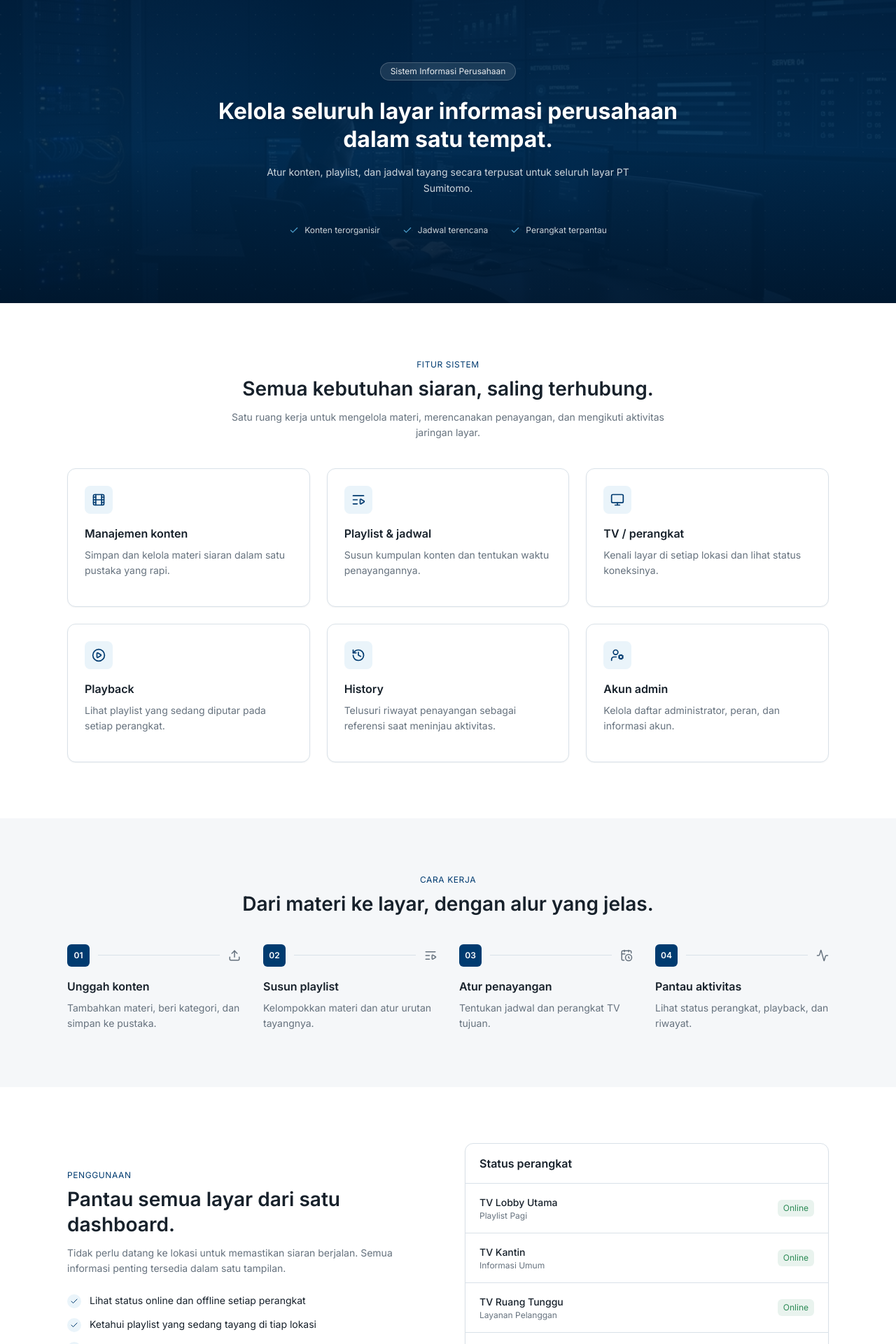
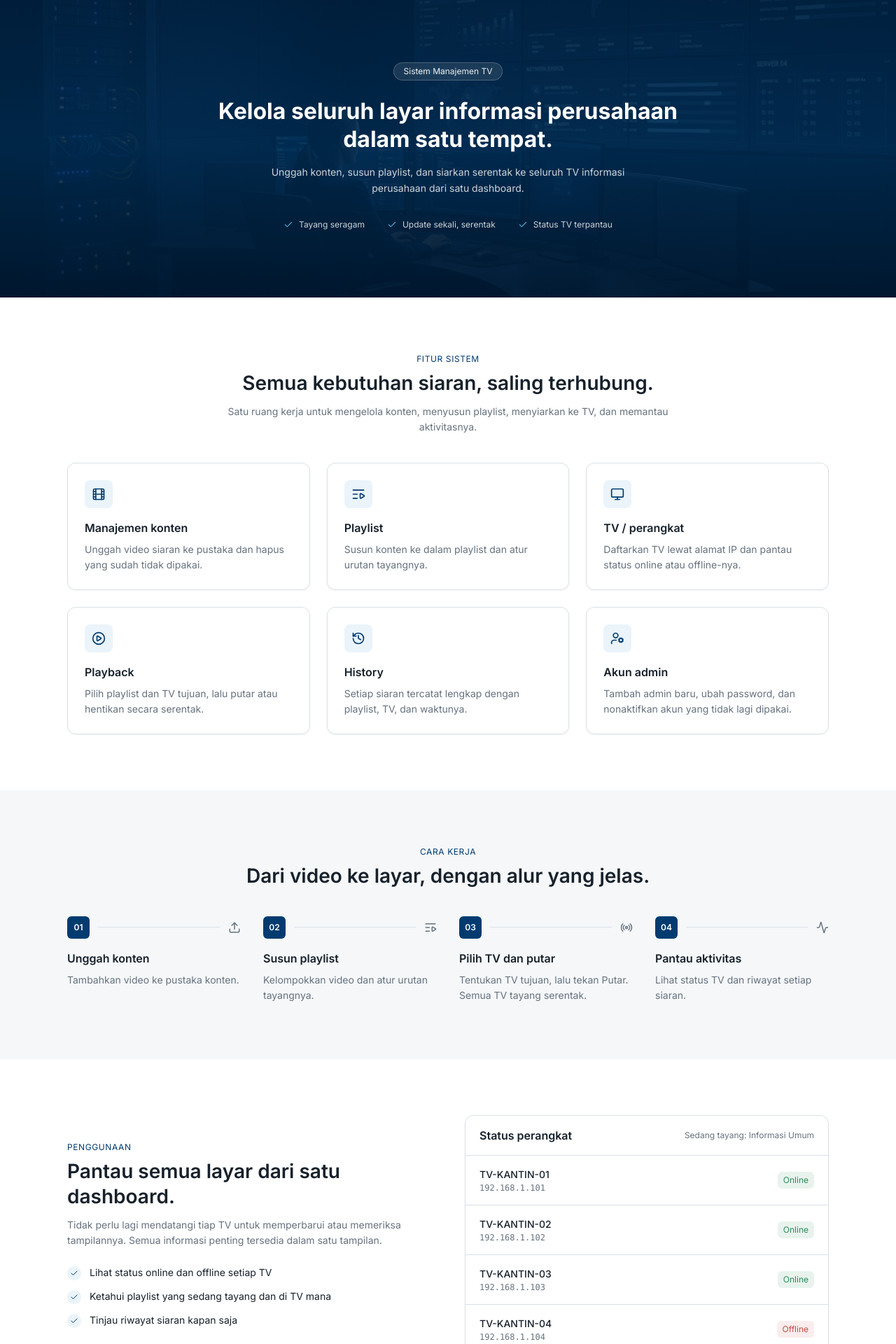
Before and after one commit to diardina19/infosphere, a React app in the folder frontend/: page / in a window 1280 px wide. Shown: the part 80-2000 px from the top of the page at 70% size. Built offline with nearby package versions, Linux system fonts and the light colour scheme; the HTML template or start-up script is replaced by a standard one.

Commit message:
fix: menyesuaikan landing page dengan fitur sistem

```diff
--- a/frontend/src/pages/LandingPage.jsx
+++ b/frontend/src/pages/LandingPage.jsx
@@ -9,7 +9,7 @@ import {
   History,
   UserCog,
   Upload,
-  CalendarClock,
+  Radio,
   Activity,
   ArrowRight,
   Check,
@@ -17,39 +17,75 @@ import {
 } from "lucide-react";
 
 const features = [
-  { icon: Film, title: "Manajemen konten", desc: "Simpan dan kelola materi siaran dalam satu pustaka yang rapi.", },
-  { icon: ListVideo, title: "Playlist & jadwal", desc: "Susun kumpulan konten dan tentukan waktu penayangannya.", },
-  { icon: Monitor, title: "TV / perangkat", desc: "Kenali layar di setiap lokasi dan lihat status koneksinya.", },
-  { icon: PlayCircle, title: "Playback", desc: "Lihat playlist yang sedang diputar pada setiap perangkat.", },
-  { icon: History, title: "History", desc: "Telusuri riwayat penayangan sebagai referensi saat meninjau aktivitas.", },
-  { icon: UserCog, title: "Akun admin", desc: "Kelola daftar administrator, peran, dan informasi akun.", },
+  {
+    icon: Film,
+    title: "Manajemen konten",
+    desc: "Unggah video siaran ke pustaka dan hapus yang sudah tidak dipakai.",
+  },
+  {
+    icon: ListVideo,
+    title: "Playlist",
+    desc: "Susun konten ke dalam playlist dan atur urutan tayangnya.",
+  },
+  {
+    icon: Monitor,
+    title: "TV / perangkat",
+    desc: "Daftarkan TV lewat alamat IP dan pantau status online atau offline-nya.",
+  },
+  {
+    icon: PlayCircle,
+    title: "Playback",
+    desc: "Pilih playlist dan TV tujuan, lalu putar atau hentikan secara serentak.",
+  },
+  {
+    icon: History,
+    title: "History",
+    desc: "Setiap siaran tercatat lengkap dengan playlist, TV, dan waktunya.",
+  },
+  {
+    icon: UserCog,
+    title: "Akun admin",
+    desc: "Tambah admin baru, ubah password, dan nonaktifkan akun yang tidak lagi dipakai.",
+  },
 ];
 
 const steps = [
-  { no: "01", icon: Upload, title: "Unggah konten", desc: "Tambahkan materi, beri kategori, dan simpan ke pustaka." },
-  { no: "02", icon: ListVideo, title: "Susun playlist", desc: "Kelompokkan materi dan atur urutan tayangnya." },
-  { no: "03", icon: CalendarClock, title: "Atur penayangan", desc: "Tentukan jadwal dan perangkat TV tujuan." },
-  { no: "04", icon: Activity, title: "Pantau aktivitas", desc: "Lihat status perangkat, playback, dan riwayat." },
+  { no: "01", icon: Upload, title: "Unggah konten", desc: "Tambahkan video ke pustaka konten." },
+  { no: "02", icon: ListVideo, title: "Susun playlist", desc: "Kelompokkan video dan atur urutan tayangnya." },
+  { no: "03", icon: Radio, title: "Pilih TV dan putar", desc: "Tentukan TV tujuan, lalu tekan Putar. Semua TV tayang serentak." },
+  { no: "04", icon: Activity, title: "Pantau aktivitas", desc: "Lihat status TV dan riwayat setiap siaran." },
 ];
 
 const screens = [
-  { name: "TV Lobby Utama", playlist: "Playlist Pagi", status: "online" },
-  { name: "TV Kantin", playlist: "Informasi Umum", status: "online" },
-  { name: "TV Ruang Tunggu", playlist: "Layanan Pelanggan", status: "online" },
-  { name: "TV Area Produksi", playlist: "-", status: "offline" },
+  { name: "TV-KANTIN-01", ip: "192.168.1.101", status: "online" },
+  { name: "TV-KANTIN-02", ip: "192.168.1.102", status: "online" },
+  { name: "TV-KANTIN-03", ip: "192.168.1.103", status: "online" },
+  { name: "TV-KANTIN-04", ip: "192.168.1.104", status: "offline" },
 ];
 
 const usage = [
-  "Lihat status online dan offline setiap perangkat",
-  "Ketahui playlist yang sedang tayang di tiap lokasi",
-  "Tinjau riwayat penayangan kapan saja",
+  "Lihat status online dan offline setiap TV",
+  "Ketahui playlist yang sedang tayang dan di TV mana",
+  "Tinjau riwayat siaran kapan saja",
 ];
 
 const faqs = [
-  { q: "Siapa yang bisa mengakses sistem ini?", a: "Hanya administrator terdaftar. Setiap administrator memiliki hak akses penuh untuk mengelola siaran." },
-  { q: "Apakah konten bisa dijadwalkan?", a: "Bisa. Playlist dapat diberi jadwal tayang dan dikirim ke perangkat TV tertentu." },
-  { q: "Bagaimana cara mengetahui TV sedang aktif?", a: "Setiap perangkat menampilkan status online atau offline di dashboard." },
-  { q: "Apakah satu playlist bisa dipakai di banyak TV?", a: "Bisa. Satu playlist dapat ditujukan ke beberapa perangkat sekaligus." },
+  {
+    q: "Siapa yang bisa mengakses sistem ini?",
+    a: "Hanya administrator terdaftar. Semua administrator memiliki hak akses yang sama untuk mengelola siaran.",
+  },
+  {
+    q: "Bagaimana cara memutar siaran ke TV?",
+    a: "Pilih playlist dan TV tujuan di menu Playback, lalu tekan Putar. Semua TV yang dipilih menayangkan playlist yang sama secara serentak. Tekan Hentikan untuk mengakhiri.",
+  },
+  {
+    q: "Apakah sistem membutuhkan internet?",
+    a: "Tidak. Sistem berjalan di jaringan lokal perusahaan, jadi TV tidak perlu terhubung ke internet.",
+  },
+  {
+    q: "Berapa banyak TV yang bisa dihubungkan?",
+    a: "Penerapan awal dimulai dari 8 TV dan dirancang bisa bertambah hingga sekitar 100 TV. Status online atau offline tiap TV terlihat di dashboard.",
+  },
 ];
 
 function Eyebrow({ children }) {
@@ -91,39 +127,32 @@ function LandingPage() {
       <Navbar />
 
       {/* Hero */}
-      <section id="beranda" className="relative bg-dark text-white scroll-mt-18 overflow-hidden select-none">
-        {/* Background visual dengan gambar server / control room seperti di halaman login */}
+      <section
+        id="beranda"
+        className="relative bg-dark text-white scroll-mt-18 overflow-hidden select-none"
+      >
         <div
-          className="absolute inset-0 bg-cover bg-center opacity-45 scale-105 pointer-events-none"
+          className="absolute inset-0 bg-cover bg-center opacity-45 pointer-events-none"
           style={{ backgroundImage: `url(${authBg})` }}
         />
-        {/* Overlay gradien biru agar tetap elegan, teks mudah terbaca, dan gambar terlihat pas */}
         <div className="absolute inset-0 bg-gradient-to-b from-[#001f3d]/80 via-[#002b50]/75 to-[#00172e]/85 pointer-events-none" />
 
-        {/* Efek grid dot halus */}
-        <div
-          className="absolute inset-0 opacity-10 pointer-events-none"
-          style={{
-            backgroundImage:
-              "radial-gradient(circle at 1px 1px, rgba(255,255,255,0.3) 1px, transparent 0)",
-            backgroundSize: "28px 28px",
-          }}
-        />
-
         <div className="relative z-10 max-w-3xl mx-auto px-8 py-24 text-center">
-          <span className="inline-block text-caption text-white/90 bg-white/10 backdrop-blur-sm border border-white/20 rounded-full px-3.5 py-1 shadow-2xs">
-            Sistem Informasi Perusahaan
+          <span className="inline-block text-caption text-white/90 bg-white/10 border border-white/20 rounded-full px-3.5 py-1">
+            Sistem Manajemen TV
           </span>
-          <h1 className="mt-6 text-metric font-bold text-white drop-shadow-sm">
+          <h1 className="mt-6 text-metric font-bold text-white">
             Kelola seluruh layar informasi perusahaan
             <br />
             dalam satu tempat.
           </h1>
           <p className="mt-4 max-w-xl mx-auto text-body text-white/80 leading-relaxed">
-            Atur konten, playlist, dan jadwal tayang secara terpusat untuk seluruh layar PT Sumitomo.
+            Unggah konten, susun playlist, dan siarkan serentak ke seluruh TV
+            informasi perusahaan dari satu dashboard.
           </p>
-          <div className="mt-10 flex flex-wrap justify-center gap-x-8 gap-y-2 text-caption text-white/80">
-            {["Konten terorganisir", "Jadwal terencana", "Perangkat terpantau"].map((item) => (
+
+          <div className="mt-8 flex flex-wrap justify-center gap-x-8 gap-y-2 text-caption text-white/80">
+            {["Tayang seragam", "Update sekali, serentak", "Status TV terpantau"].map((item) => (
               <span key={item} className="inline-flex items-center gap-2">
                 <Check size={14} className="text-accent" />
                 {item}
@@ -138,11 +167,11 @@ function LandingPage() {
         <SectionHeader
           eyebrow="Fitur sistem"
           title="Semua kebutuhan siaran, saling terhubung."
-          desc="Satu ruang kerja untuk mengelola materi, merencanakan penayangan, dan mengikuti aktivitas jaringan layar."
+          desc="Satu ruang kerja untuk mengelola konten, menyusun playlist, menyiarkan ke TV, dan memantau aktivitasnya."
         />
 
         <div className="mt-10 grid gap-6 md:grid-cols-2 lg:grid-cols-3">
-          {features.map(({ icon: Icon, title, desc, tags }) => (
+          {features.map(({ icon: Icon, title, desc }) => (
             <article
               key={title}
               className="bg-white border border-line rounded-xl p-6 shadow-card"
@@ -152,7 +181,6 @@ function LandingPage() {
               </span>
               <h3 className="mt-4 text-card font-semibold">{title}</h3>
               <p className="mt-2 text-body text-muted">{desc}</p>
-              <p className="mt-4 text-caption text-primary">{tags}</p>
             </article>
           ))}
         </div>
@@ -163,7 +191,7 @@ function LandingPage() {
         <div className="max-w-6xl mx-auto px-8 py-20">
           <SectionHeader
             eyebrow="Cara kerja"
-            title="Dari materi ke layar, dengan alur yang jelas."
+            title="Dari video ke layar, dengan alur yang jelas."
           />
 
           <div className="mt-10 grid gap-8 md:grid-cols-4">
@@ -195,8 +223,8 @@ function LandingPage() {
             Pantau semua layar dari satu dashboard.
           </h2>
           <p className="mt-3 text-body text-muted">
-            Tidak perlu datang ke lokasi untuk memastikan siaran berjalan.
-            Semua informasi penting tersedia dalam satu tampilan.
+            Tidak perlu lagi mendatangi tiap TV untuk memperbarui atau memeriksa
+            tampilannya. Semua informasi penting tersedia dalam satu tampilan.
           </p>
           <ul className="mt-6 space-y-3">
             {usage.map((item) => (
@@ -211,8 +239,11 @@ function LandingPage() {
         </div>
 
         <div className="bg-white border border-line rounded-xl shadow-card overflow-hidden">
-          <div className="px-5 py-4 border-b border-line text-card font-semibold">
-            Status perangkat
+          <div className="px-5 py-4 border-b border-line flex items-center justify-between gap-3">
+            <span className="text-card font-semibold">Status perangkat</span>
+            <span className="text-caption text-muted">
+              Sedang tayang: Informasi Umum
+            </span>
           </div>
           <ul>
             {screens.map((s) => (
@@ -222,7 +253,7 @@ function LandingPage() {
               >
                 <div>
                   <p className="text-body font-medium">{s.name}</p>
-                  <p className="text-caption text-muted">{s.playlist}</p>
+                  <p className="font-mono text-caption text-muted">{s.ip}</p>
                 </div>
                 <StatusBadge status={s.status} />
               </li>
@@ -261,7 +292,7 @@ function LandingPage() {
         <div className="bg-primary rounded-xl px-8 py-12 text-center text-white">
           <h2 className="text-title font-semibold">Siap mengelola layar Anda?</h2>
           <p className="mt-2 text-body text-white/70">
-            Masuk sebagai administrator untuk mulai mengatur konten dan penayangan.
+            Masuk sebagai administrator untuk mulai mengelola konten dan siaran.
           </p>
           <Link
             to="/login"
@@ -277,7 +308,7 @@ function LandingPage() {
       <footer className="bg-dark text-caption text-white/60">
         <div className="max-w-6xl mx-auto px-8 py-6 flex flex-wrap justify-between gap-2">
           <span>© 2026 INFOSPHERE</span>
-          <span>Sistem Manajemen Tv Terpusat</span>
+          <span>Sistem Manajemen TV Terpusat</span>
         </div>
       </footer>
     </div>
```
